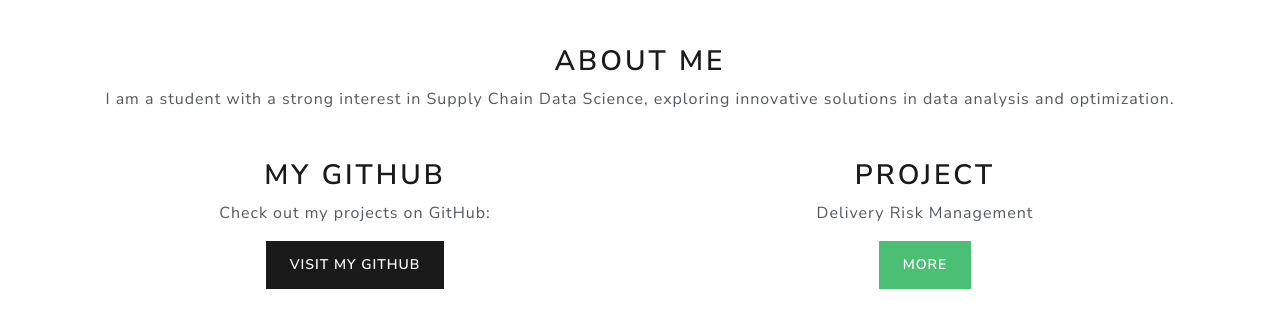
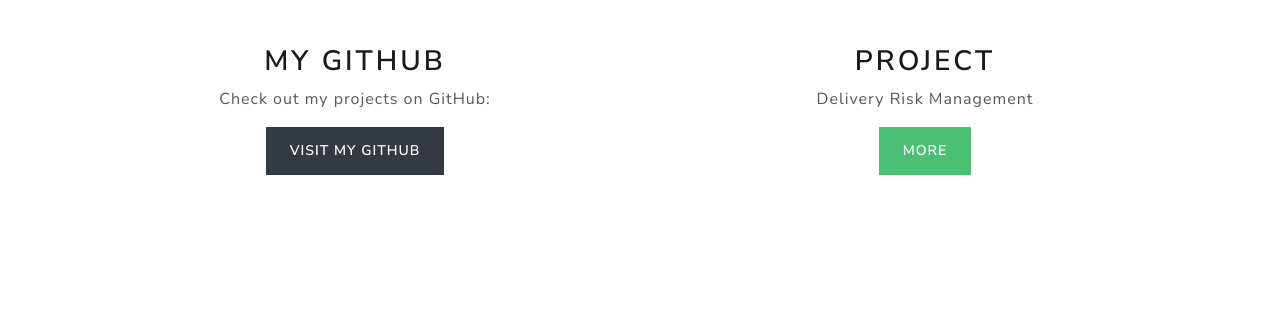
Before and after one commit to andypark84/andypark84.github.io, a plain HTML site: page index.html in a window 1280 px wide. Shown: the part 317-644 px from the top of the page. Drawn offline with nearby package versions, Linux system fonts and the light colour scheme.

Commit message:
Update index.html

```diff
--- a/index.html
+++ b/index.html
@@ -17,20 +17,14 @@
       <img src="photo.jpg" alt="Andrew Park" class="img-fluid rounded-circle mt-4" width="200">
     </header>
 
-    <!-- About Me Section -->
-    <section class="text-center mt-5">
-      <h2>About Me</h2>
-      <p>I am a student with a strong interest in Supply Chain Data Science, exploring innovative solutions in data analysis and optimization.</p>
-    </section>
-
     <!-- GitHub and Project Section -->
     <section class="mt-5">
-      <div class="row">
+      <div class="row align-items-center">
         <!-- Left Column: GitHub -->
         <div class="col-md-6 text-center">
           <h2>My GitHub</h2>
           <p>Check out my projects on GitHub:</p>
-          <a href="https://github.com/andypark84" target="_blank" class="btn btn-primary">Visit My GitHub</a>
+          <a href="https://github.com/andypark84" target="_blank" class="btn btn-dark">Visit My GitHub</a>
         </div>
 
         <!-- Right Column: Project -->
```
